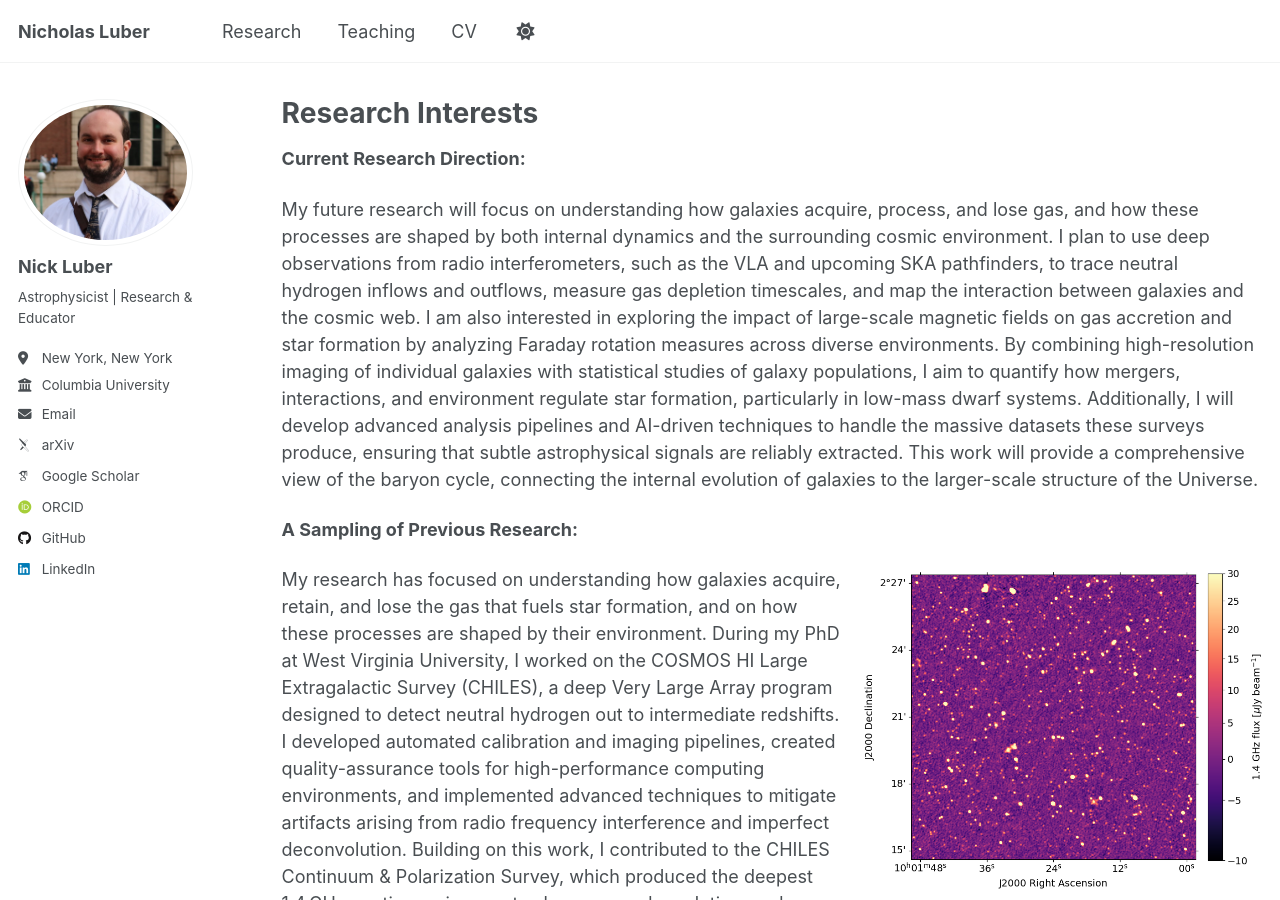
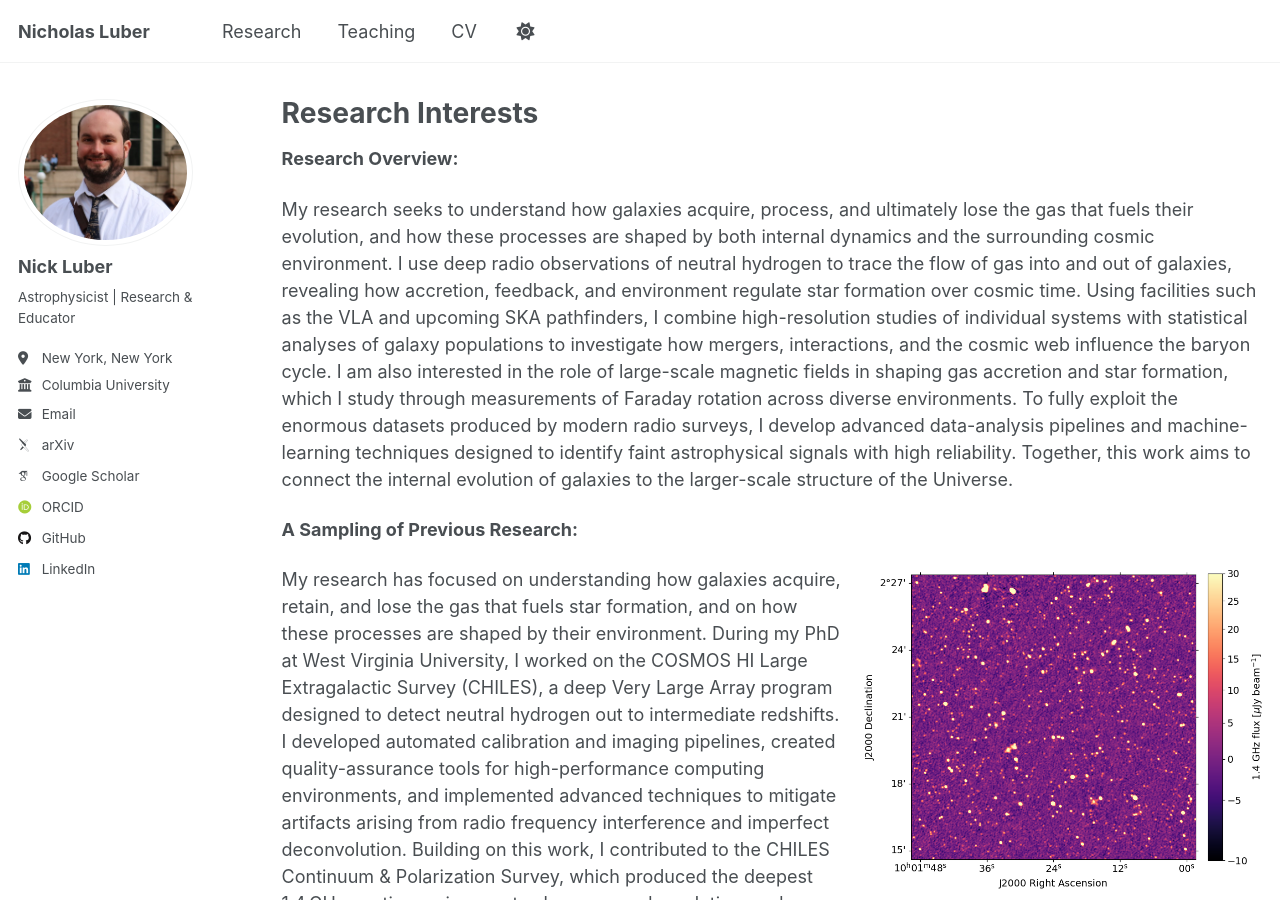
Before and after one commit to nicholasluber/nicholasluber.github.io, a Jekyll site: the page built from _pages/research.md, in a window 1280 px wide and 900 px high. Built offline with Jekyll 4.4.1, drawn with Linux system fonts in a browser that asks for light colours; some web fonts are replaced; a script that is not in the unit is left out.

Commit message:
Update research direction and overview
Revised the research direction section to provide a clearer overview of the research focus and methodologies.

```diff
--- a/_pages/research.md
+++ b/_pages/research.md
@@ -5,9 +5,9 @@ permalink: /research/
 author_profile: true
 ---
 
-**Current Research Direction:**
+**Research Overview:**
 
-My future research will focus on understanding how galaxies acquire, process, and lose gas, and how these processes are shaped by both internal dynamics and the surrounding cosmic environment. I plan to use deep observations from radio interferometers, such as the VLA and upcoming SKA pathfinders, to trace neutral hydrogen inflows and outflows, measure gas depletion timescales, and map the interaction between galaxies and the cosmic web. I am also interested in exploring the impact of large-scale magnetic fields on gas accretion and star formation by analyzing Faraday rotation measures across diverse environments. By combining high-resolution imaging of individual galaxies with statistical studies of galaxy populations, I aim to quantify how mergers, interactions, and environment regulate star formation, particularly in low-mass dwarf systems. Additionally, I will develop advanced analysis pipelines and AI-driven techniques to handle the massive datasets these surveys produce, ensuring that subtle astrophysical signals are reliably extracted. This work will provide a comprehensive view of the baryon cycle, connecting the internal evolution of galaxies to the larger-scale structure of the Universe.
+My research seeks to understand how galaxies acquire, process, and ultimately lose the gas that fuels their evolution, and how these processes are shaped by both internal dynamics and the surrounding cosmic environment. I use deep radio observations of neutral hydrogen to trace the flow of gas into and out of galaxies, revealing how accretion, feedback, and environment regulate star formation over cosmic time. Using facilities such as the VLA and upcoming SKA pathfinders, I combine high-resolution studies of individual systems with statistical analyses of galaxy populations to investigate how mergers, interactions, and the cosmic web influence the baryon cycle. I am also interested in the role of large-scale magnetic fields in shaping gas accretion and star formation, which I study through measurements of Faraday rotation across diverse environments. To fully exploit the enormous datasets produced by modern radio surveys, I develop advanced data-analysis pipelines and machine-learning techniques designed to identify faint astrophysical signals with high reliability. Together, this work aims to connect the internal evolution of galaxies to the larger-scale structure of the Universe.
 
 **A Sampling of Previous Research:**
 
```
